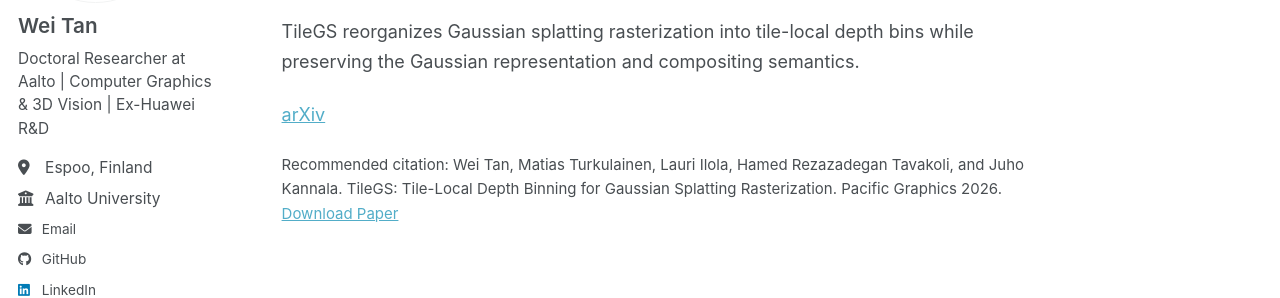
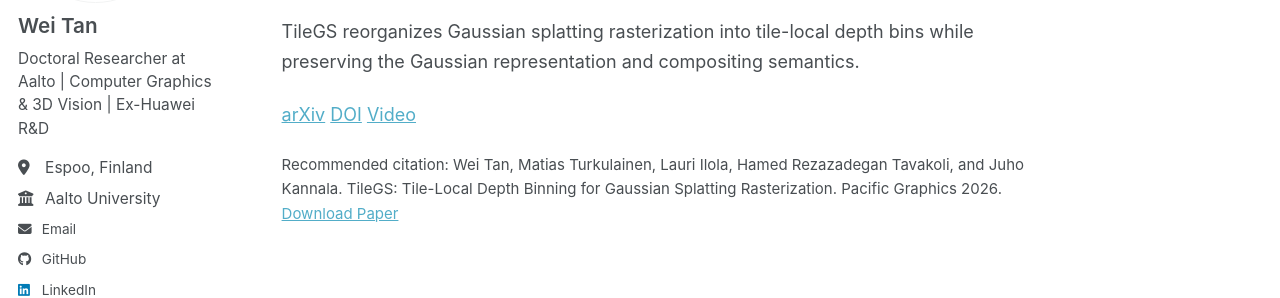
Before and after one commit to alex-tan-60149/alex-tan-60149.github.io, a Jekyll site: the page built from _publications/2026-tilegs.md, in a window 1280 px wide. Shown: the part 251-549 px from the top of the page. Built offline with Jekyll 4.4.1, drawn with Linux system fonts in a browser that asks for light colours; a style sheet for code colours, icons or effects is not loaded.

Commit message:
Add DOI and Video links to 2026-tilegs.md

```diff
--- a/_publications/2026-tilegs.md
+++ b/_publications/2026-tilegs.md
@@ -13,3 +13,5 @@ citation: "Wei Tan, Matias Turkulainen, Lauri Ilola, Hamed Rezazadegan Tavakoli,
 TileGS reorganizes Gaussian splatting rasterization into tile-local depth bins while preserving the Gaussian representation and compositing semantics.
 
 [arXiv](https://arxiv.org/abs/2609.03613)
+[DOI](https://doi.org/10.2312/pg.20261013)
+[Video](https://www.youtube.com/watch?v=qWZpB10j0BU)
```
